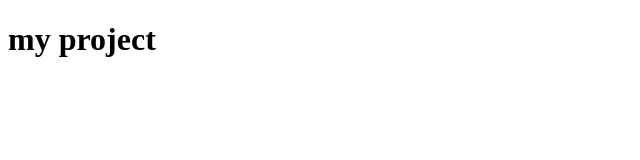
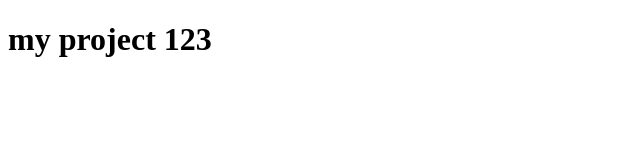
Before and after one commit to serhii-skivka/mate-test, a plain HTML site: page index.html in a window 1280 px wide. Shown: the full height of the page, 0-640 px from the left. Drawn offline with Linux system fonts and the light colour scheme.

Commit message:
Update index.html

```diff
--- a/index.html
+++ b/index.html
@@ -7,6 +7,6 @@
     <title>Document</title>
 </head>
 <body>
-    <h1>my project</h1>
+    <h1>my project 123</h1>
 </body>
 </html>
```
